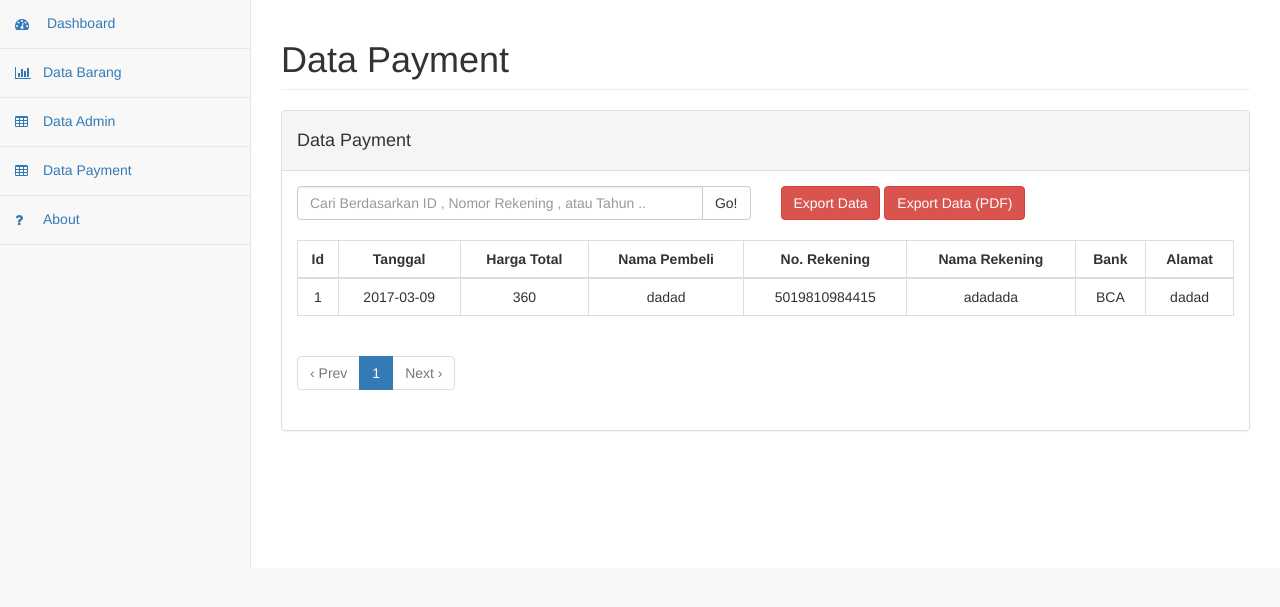
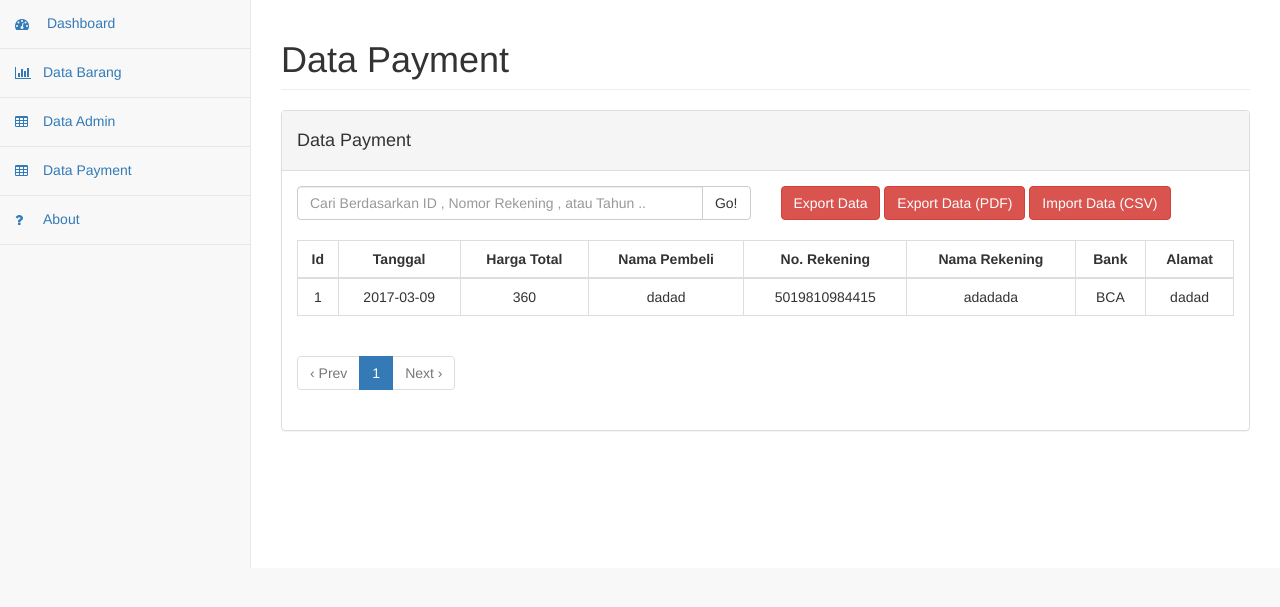
Before and after one commit to dika-ayik/olshop, a PHP site: page /pembeli.php in a window 1280 px wide. Shown: the part 51-658 px from the top of the page. Run offline with PHP 8.4, Linux system fonts and the light colour scheme; a user stored in the database is signed in; data comes from the database, SQL or seed files in the repository.

Commit message:
new payment

```diff
--- a/pembeli.php
+++ b/pembeli.php
@@ -82,6 +82,7 @@ if (isset($_POST['export'])) {
                 <form action="pembeli.php" method="post">
                  <button type="submit" name="export" class="btn btn-danger">Export Data</button>
                  <a href="laporan-barang.php" class="btn btn-danger">Export Data (PDF)</a>
+                 <a href="index.php" class="btn btn-danger">Import Data (CSV)</a>
                 </form>
                 </div>
                 </div><br>
```
